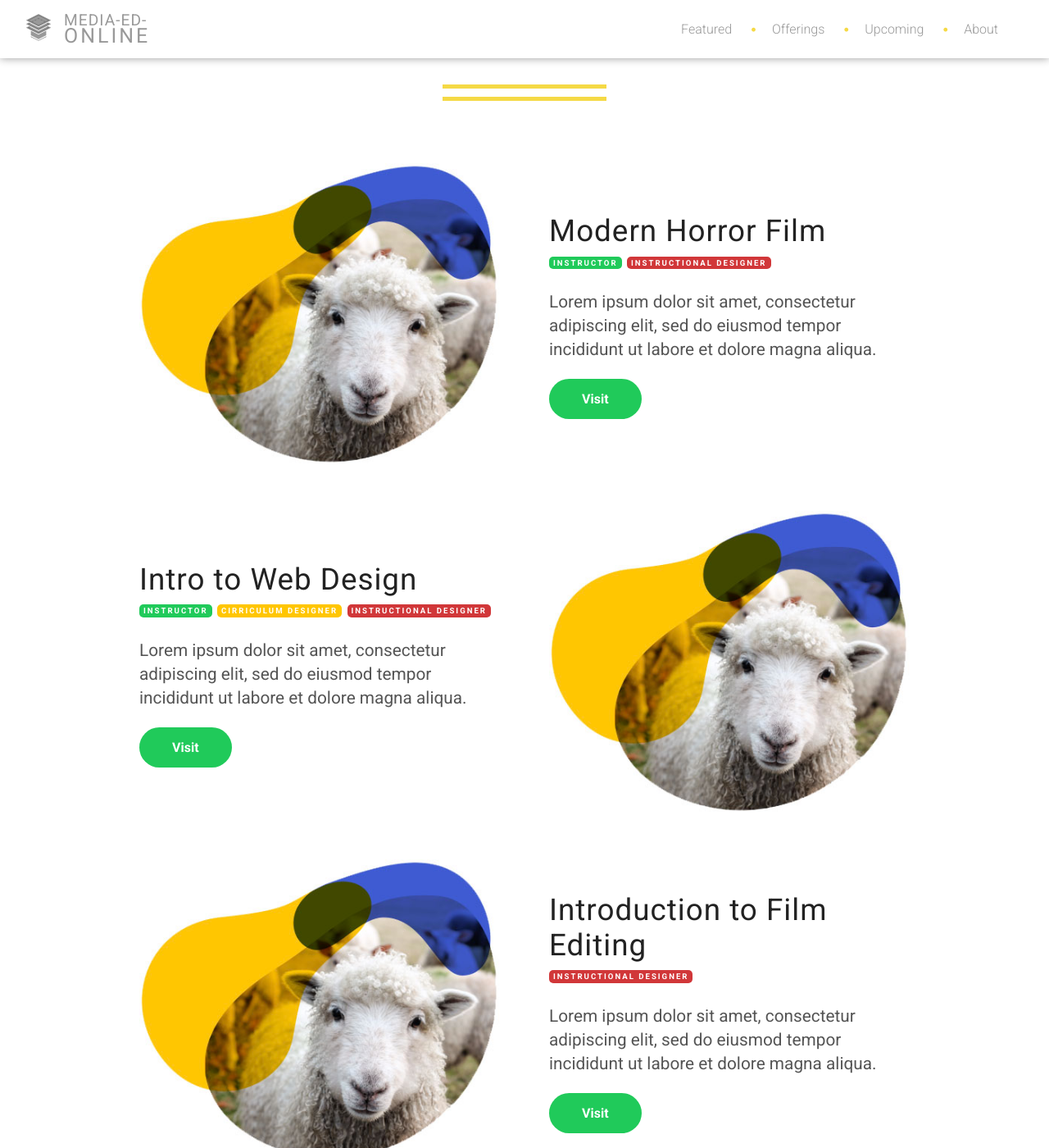
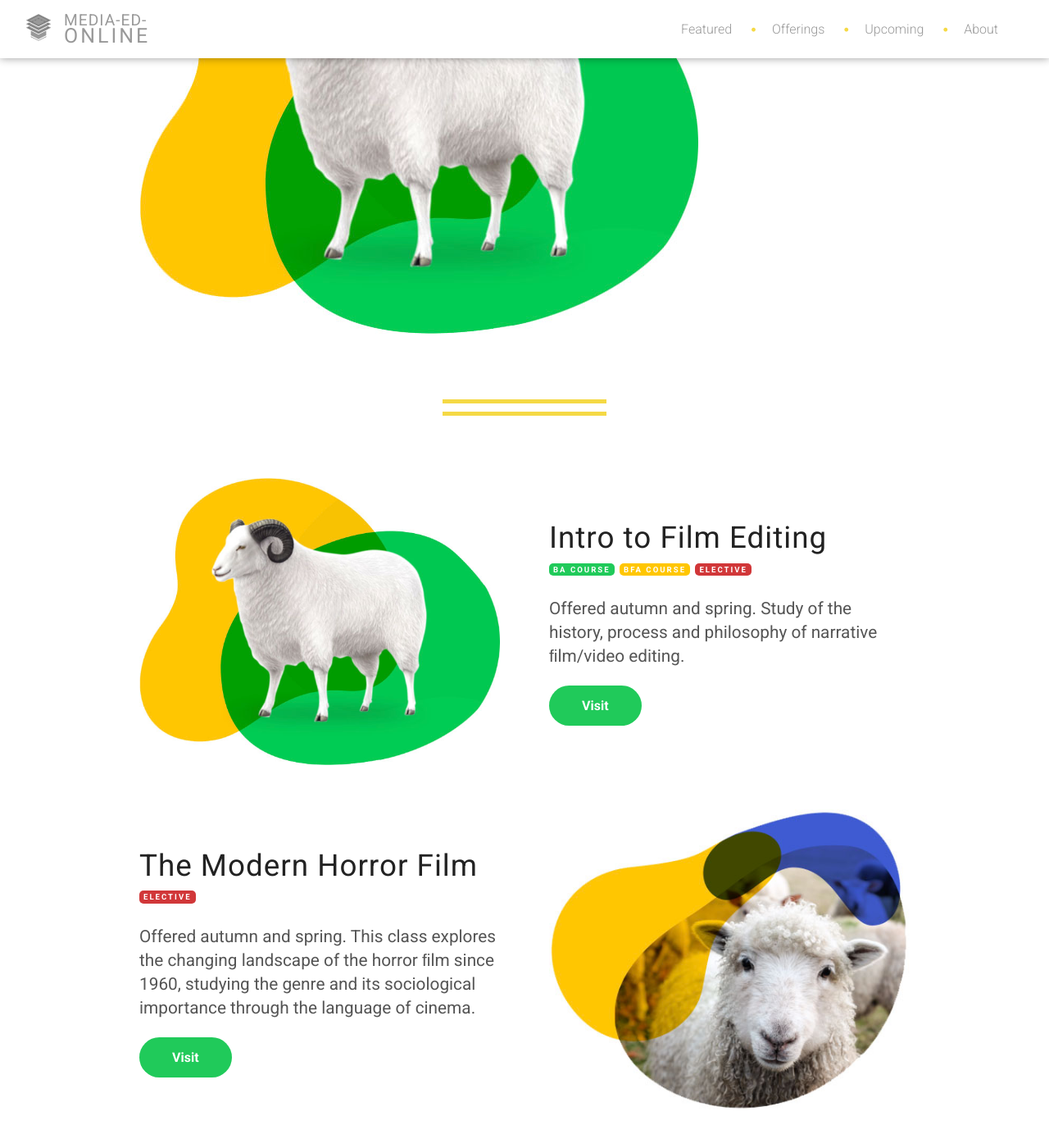
Before and after one commit to JustineEvansUM/course-site, a Jekyll site: the page built from index.html, in a window 1280 px wide and 1400 px high, scrolled down 498 px. Shown: the whole window at 82% size. Built offline with Jekyll 4.4.1, drawn with Linux system fonts in a browser that asks for light colours; nearby versions of some CDN libraries; some web fonts are replaced; some of the changed text lies outside the part shown.

Commit message:
update index, fonts

```diff
--- a/_layouts/default.html
+++ b/_layouts/default.html
@@ -7,7 +7,7 @@
 		{% seo %}
 
 		<link href="https://fonts.googleapis.com/css?family=Roboto:300,400,700" rel="stylesheet">
-		<link rel="stylesheet" media="screen" href="https://fontlibrary.org/face/bebas" type="text/css"/>
+		<link rel="stylesheet" media="screen" href="https://fontlibrary.org//face/bebasneueregular" type="text/css"/>
 		<link rel="stylesheet" href="https://use.fontawesome.com/releases/v5.6.1/css/all.css" integrity="sha384-gfdkjb5BdAXd+lj+gudLWI+BXq4IuLW5IT+brZEZsLFm++aCMlF1V92rMkPaX4PP" crossorigin="anonymous">
 
 		<link rel="stylesheet" href="{{ site.baseurl }}/css/screen.css">
--- a/index.html
+++ b/index.html
@@ -2,15 +2,15 @@
 layout: default
 title: Home
 ---
-<header id="featured">
+
 <div class="container">
 	<div class="column">
 		<div>
-				<h1>Introduction to Film Editing</h1>
+			<h2>Introduction to Film Editing</h2>
 			<p class="roles">
 				<span class="inst">BA Course</span>
 				<span class="cd">BFA Course</span>
-					<span class="id">General Education</span>
+				<span class="id">Elective</span>
 			</p>
 			<p>Offered autumn and spring. Study of the history, process and philosophy of narrative ﬁlm/video editing.</p>
 			<div class="button">
@@ -22,7 +22,6 @@
 		<img src="images/sheep.jpg" alt="Sheep">
 	</div>
 </div>
-</header>
 
 
 <div class="divider"></div>
@@ -31,51 +30,34 @@
 <div class="container" id="offerings">
 	<div class="columns">
 		<div>
-			<img src="images/sheep2.jpg" alt="Sheep">
+			<img src="images/sheep.jpg" alt="Sheep">
 		</div>
 		<div>
-			<h2>Modern Horror Film</h2>
+			<h2>Intro to Film Editing</h2>
 			<p class="roles">
-				<span class="inst">Instructor</span>
-				<span class="id">Instructional Designer</span>
+				<span class="inst">BA Course</span>
+				<span class="cd">BFA Course</span>
+				<span class="id">Elective</span>
 			</p>
-			<p>Lorem ipsum dolor sit amet, consectetur adipiscing elit, sed do eiusmod tempor incididunt ut labore et dolore magna aliqua.</p>
+			<p>Offered autumn and spring. Study of the history, process and philosophy of narrative ﬁlm/video editing.</p>
 			<div class="button">
-				<a href="http://www.umontanamediaarts.com/MART304-2015/">Visit</a>
+				<a href="./index.html">Visit</a>
 			</div>
 		</div>
 	</div>
 	<div class="columns">
 		<div>
-			<h2>Intro to Web Design</h2>
+			<h2>The Modern Horror Film</h2>
 			<p class="roles">
-				<span class="inst">Instructor</span>
-				<span class="cd">Cirriculum Designer</span>
-				<span class="id">Instructional Designer</span>
+				<span class="id">Elective</span>
 			</p>
-			<p>Lorem ipsum dolor sit amet, consectetur adipiscing elit, sed do eiusmod tempor incididunt ut labore et dolore magna aliqua.</p>
+			<p>Offered autumn and spring. This class explores the changing landscape of the horror ﬁlm since 1960, studying the genre and its sociological importance through the language of cinema.</p>
 			<div class="button">
-				<a href="http://intro-web-dev.media-ed-online.com">Visit</a>
+				<a href="./index.html">Visit</a>
 			</div>
 		</div>
 		<div>
 			<img src="images/sheep2.jpg" alt="Sheep">
-		</div>
-	</div>
-	<div class="columns">
-		<div>
-			<img src="images/sheep2.jpg" alt="Sheep">
-		</div>
-		<div>
-			<h2>Introduction to Film Editing</h2>
-			<p class="roles">
-				<span class="id">Instructional Designer</span>
-			</p>
-			<p>Lorem ipsum dolor sit amet, consectetur adipiscing elit, sed do eiusmod tempor incididunt ut labore et dolore magna aliqua.</p>
-			<div class="button">
-				<a href="http://www.umontanamediaarts.com/MART112-2015/">Visit</a>
-			</div>
-		</div>
 		</div>
 	</div>
 
@@ -110,10 +92,7 @@
 
 
 	<div class="container" id="about">
-	<h2>Hey, I want to help you&nbsp;<span
-     class="txt-rotate"
-     data-period="2000"
-     data-rotate='[ "make.", "tinker.", "game.", "explore.", "design.", "code.", "learn!" ]'></span></h2>
+		<h2>Hey, I want to help you&nbsp;<span class="txt-rotate" data-period="2000" data-rotate='[ "make.", "tinker.", "game.", "explore.", "design.", "code.", "learn!" ]'></span></h2>
 
 		<ul class="thirds">
 			<li>
@@ -173,12 +152,14 @@
 				this.txt = fullTxt.substring(0, this.txt.length + 1);
 			}
 
-  this.el.innerHTML = '<span class="wrap">'+this.txt+'</span>';
+			this.el.innerHTML = '<span class="wrap">' + this.txt + '</span>';
 
 			var that = this;
 			var delta = 300 - Math.random() * 100;
 
-  if (this.isDeleting) { delta /= 2; }
+			if (this.isDeleting) {
+				delta /= 2;
+			}
 
 			if (!this.isDeleting && this.txt === fullTxt) {
 				delta = this.period;
@@ -196,7 +177,7 @@
 
 		window.onload = function() {
 			var elements = document.getElementsByClassName('txt-rotate');
-  for (var i=0; i<elements.length; i++) {
+			for (var i = 0; i < elements.length; i++) {
 				var toRotate = elements[i].getAttribute('data-rotate');
 				var period = elements[i].getAttribute('data-period');
 				if (toRotate) {
@@ -208,4 +189,5 @@
 			css.type = "text/css";
 			css.innerHTML = ".txt-rotate > .wrap { border-right: 0.08em solid #999 }";
 			document.body.appendChild(css);
-};</script>
+		};
+	</script>
```
Lines whose indentation alone changed are shown as unchanged.
